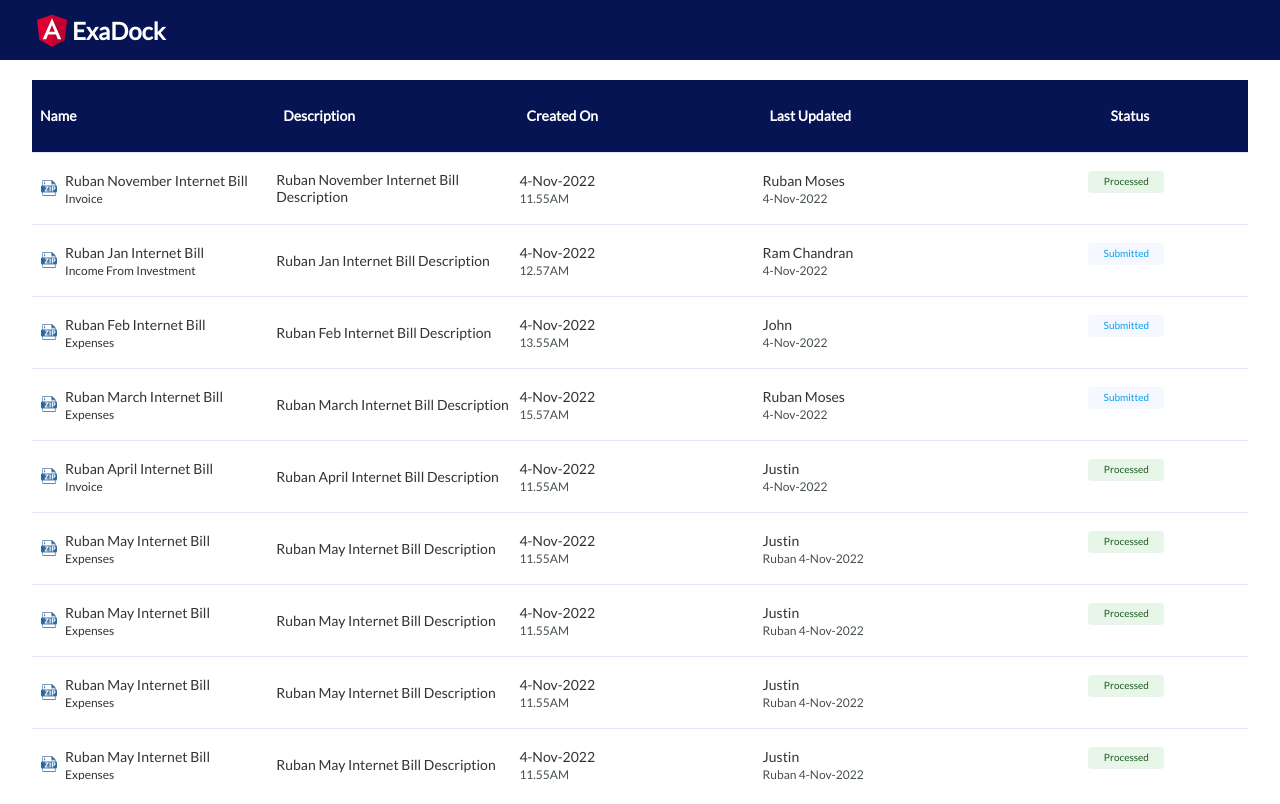
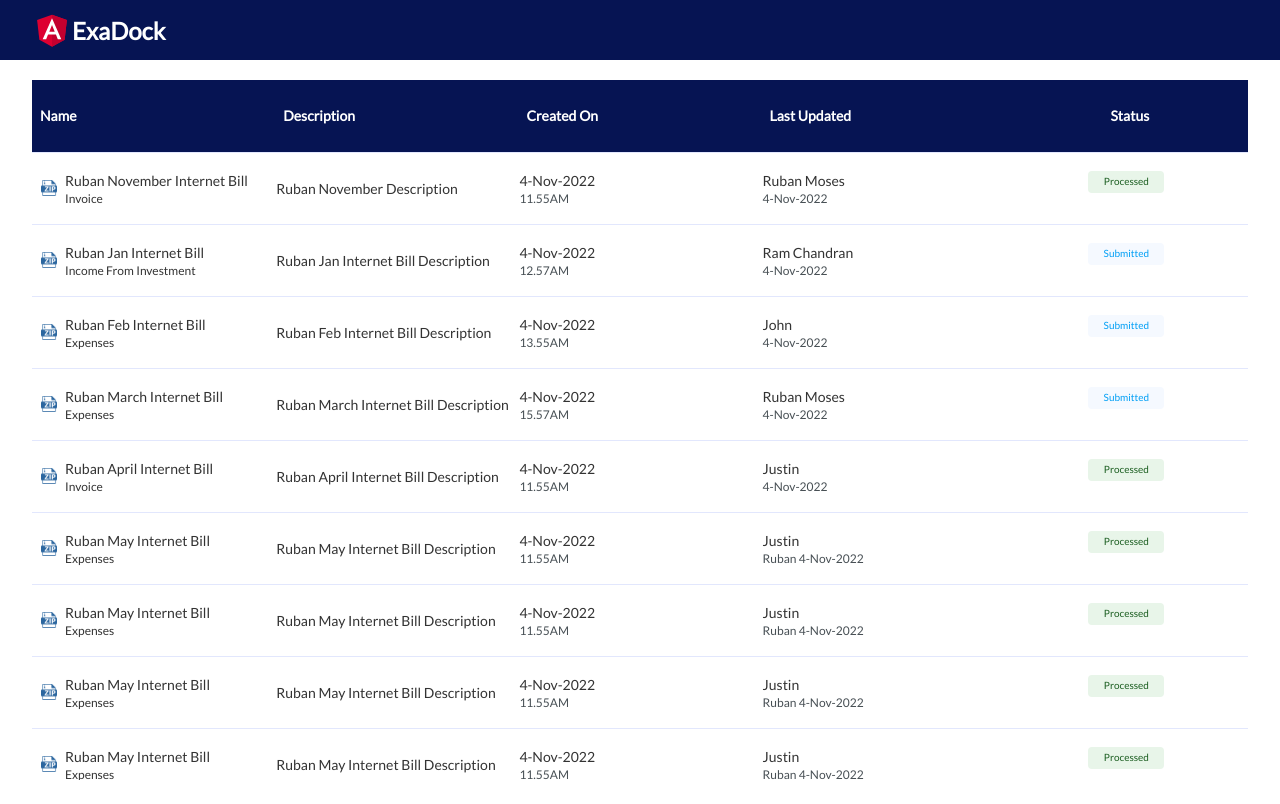
Before and after one commit to rubanMosesExa/exadock-angular, an Angular app: page / in a window 1280 px wide. Built offline with nearby package versions, Linux system fonts and the light colour scheme.

Commit message:
removed unwanted test

```diff
--- a/src/app/document-table/document-table.component.ts
+++ b/src/app/document-table/document-table.component.ts
@@ -15,7 +15,7 @@ export class DocumentTableComponent implements OnInit {
       {
         "id": 1,
         "name": "Ruban November Internet Bill",
-        "description": "Ruban November Internet Bill Description",
+        "description": "Ruban November Description",
         "createdOn": "4-Nov-2022",
         "createdTime": "11.55AM",
         "lastUpdated": "4-Nov-2022",
```
